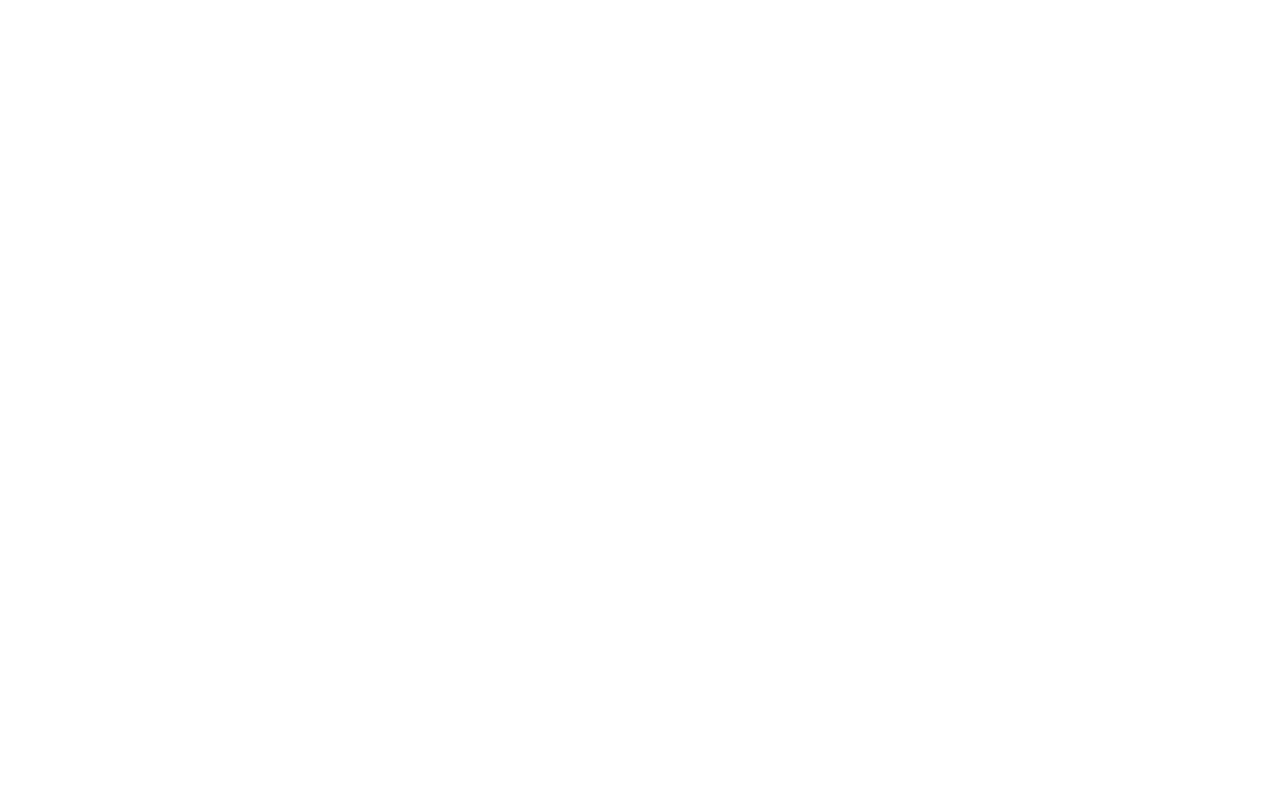
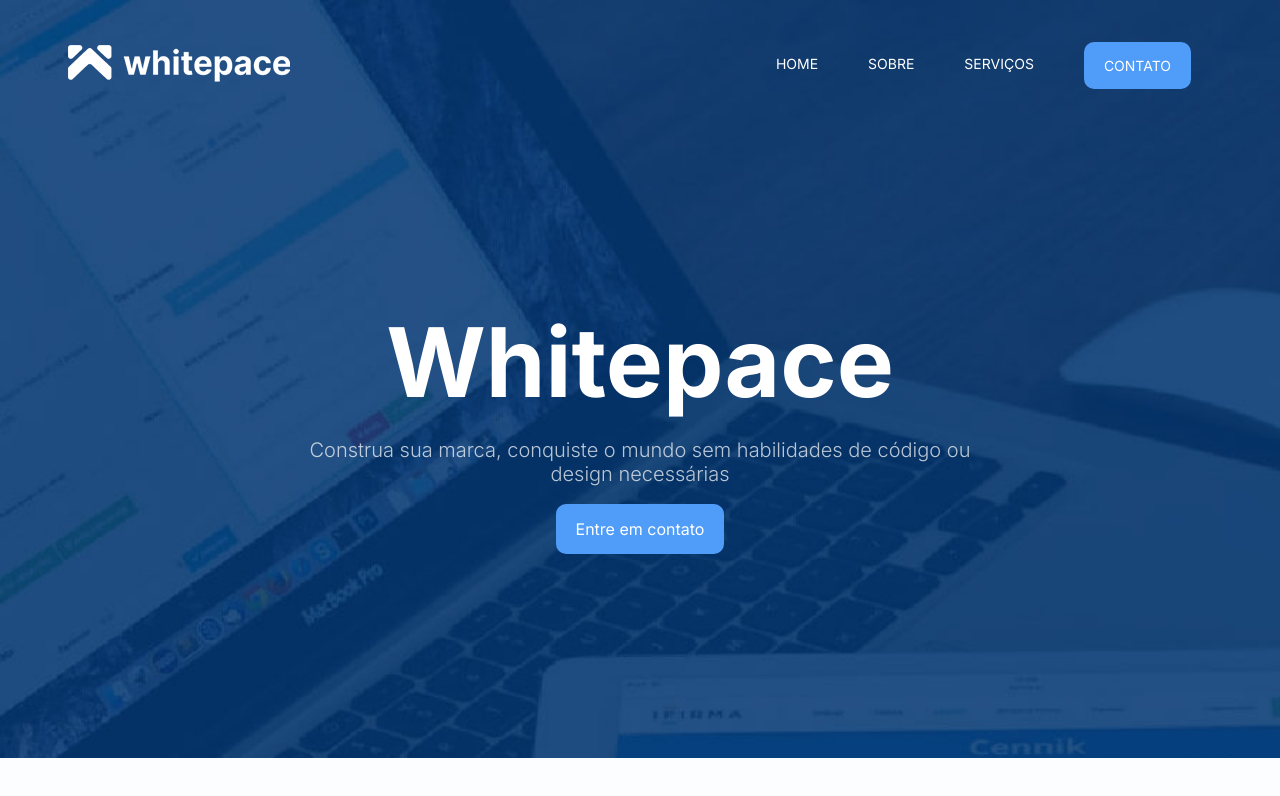
Before and after one commit to raybuCode/Estudo-Whitepace, a plain HTML site: page index.html in a window 1280 px wide. Drawn offline with Linux system fonts and the light colour scheme.

Commit message:
atualização do código
19/05/2023 aprendendo a usar

```diff
--- a/css/style.css
+++ b/css/style.css
@@ -0,0 +1,108 @@
+@import url('https://fonts.googleapis.com/css2?family=Inter:wght@300;400;500;600;700&display=swap');
+
+*{
+    margin: 0;
+    padding: 0;
+    box-sizing: border-box;
+    text-decoration: none;
+    font-family: 'Inter', sans-serif;
+}
+
+body{
+    background-color: #f1f6fc31;
+}
+
+section,
+footer{
+    padding: 54px 0;
+}
+h3{
+    font-size: 50px;
+}
+
+p{
+    color: #0000009c;
+}
+
+.container{
+    max-width: 1400px;
+    margin: 0 auto;
+    padding: 0 5%;
+}
+.btn{
+    background-color: #4f9cf9;
+    color: white;
+    padding: 15px 20px;
+    border-radius: 10px;
+    cursor: pointer;
+    display: inline-block;
+    transition: 0.1s;
+}
+
+.btn:hover{
+    background-color: #3580db;
+}
+
+header{
+    background-position: center;
+    background-size: cover;
+    background-attachment: fixed;
+}
+
+nav{
+    display: flex;
+    align-items: center;
+    justify-content: space-between;
+    padding-top: 30px;
+}
+/*  css-tricks/com */
+
+nav ul{
+    display: flex;
+    align-items: center;
+}
+
+nav ul a{
+    color: white;
+    margin: 0 25px;
+    text-transform: uppercase;
+    font-size: 14px;
+    display: block;
+}
+
+nav ul a:not(.btn):after{
+    content: "";
+    background-color: #4f9cf9;
+    height: 3px;
+    width: 0%;
+    display: block;\
+    margin: 0 auto;
+    transition: 0.3s;
+}
+
+nav ul a:hover::after{
+    width: 100%;
+}
+
+.banner{
+    display: flex;
+    justify-content: center;
+}
+
+.banner .banner-text{
+    margin: 150px;
+    text-align: center;
+    padding: 0 90px;
+}
+
+.banner .banner-text h1{
+    font-size: 96px;
+    color: white;
+}
+
+.banner .banner-text p{
+    font-size: 20px;
+    color: #ffffffb7;
+    font-weight: lighter;
+    margin: 18px 0;
+}
--- a/index.html
+++ b/index.html
@@ -4,9 +4,41 @@
     <meta charset="UTF-8">
     <meta http-equiv="X-UA-Compatible" content="IE=edge">
     <meta name="viewport" content="width=device-width, initial-scale=1.0">
+    <link rel="stylesheet" href="css/style.css">
     <title>Witepace</title>
 </head>
 <body>
+    <!--Header-->
+    <header style="background-image: url('img/background-home.jpg');">
+        <!--Div = divisão no html, server para agrupar um conjunto de itens-->
+        <!--container-->
+        <div class="container">
+            <!--Nav é usada para criação de menu navbar-->
+            <nav>
+                <a href="index.html">
+                    <img src="img/logo.png" alt="Logo">
+                </a>
+                <ul class="ul">
+                    <a href="index.html">Home</a>
+                    <a href="sobre.html">Sobre</a>
+                    <a href="servicos.html">Serviços</a>
+                    <a class="btn " href="contato.html">Contato</a>
+                </ul>
+            </nav>
+
+            <!--Section tag semantica do HTML5-->
+            <section class="banner">
+                <div class="banner-text">
+                    <h1>Whitepace</h1>
+                    <p>Construa sua marca, conquiste o mundo sem habilidades de código ou design necessárias</p>
+                    <a href="contato.html" class="btn ">Entre em contato</a>
+                </div>
+            </section>
+        </div>
+        <!--End container-->
+    </header>
+    <!--End Header-->
+
 
 </body>
 </html>
```
Also changed, not shown: contato.html (added), servicos.html (added), sobre.html (added).
